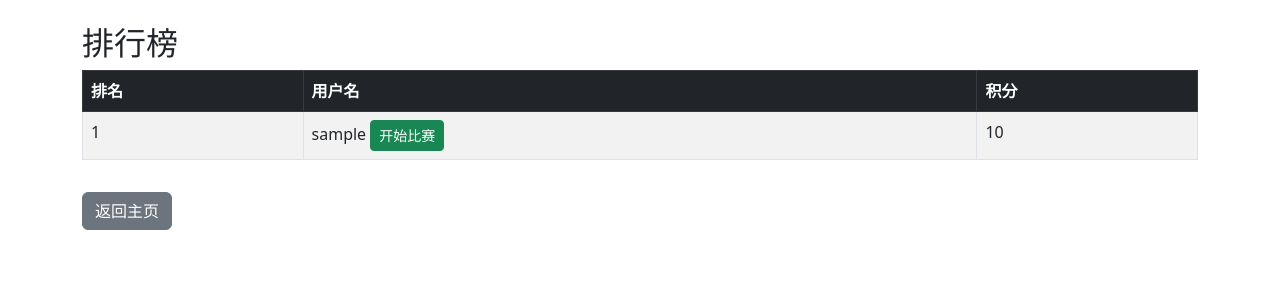
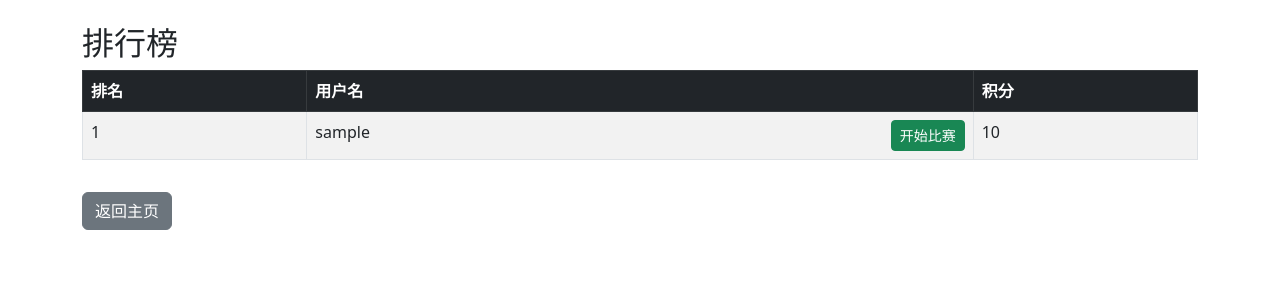
Before and after one commit to NGMAAAYO/Cosmos, a FastAPI app: template templates/leaderboard.html in a window 1280 px wide. Shown: the part 56-356 px from the top of the page. Run offline with FastAPI, Linux system fonts and the light colour scheme; the template is opened without the code that fills it: most values are stand-ins (such as "Sample title", 1, 10 or a date in 2020); some libraries are stand-ins or nearby versions.

Commit message:
adjust button position

```diff
--- a/templates/leaderboard.html
+++ b/templates/leaderboard.html
@@ -19,7 +19,7 @@
               <td>
                 {{ account.username }}
                 {% if account.username != user.username %}
-                  <form method="post" action="/start_match" style="display:inline;">
+                  <form method="post" action="/start_match" style="display:inline; float: right;">
                     <input type="hidden" name="opponent" value="{{ account.username }}">
                     <button type="submit" class="btn btn-success btn-sm">开始比赛</button>
                   </form>
```
